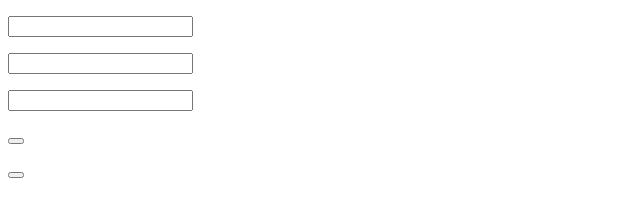
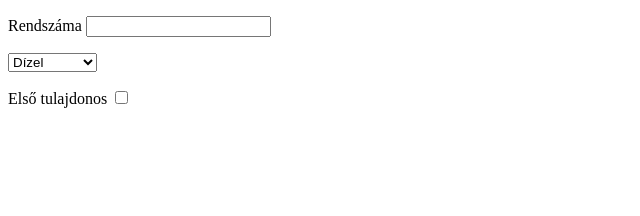
Before and after one commit to Meszarosistvan0828/doga20230920, a plain HTML site: page index.html in a window 1280 px wide. Shown: the whole page, without its empty margins (0-640 px from the left). Drawn offline with Linux system fonts and the light colour scheme.

Commit message:
haladunk

```diff
--- a/assets/js/main.js
+++ b/assets/js/main.js
@@ -0,0 +1,4 @@
+function elsotulaj()
+{
+    document.getElementById("")
+}
--- a/index.html
+++ b/index.html
@@ -8,12 +8,15 @@
 </head>
 <body>
 
-<p><input type="text"></p>
-<p><input type="text"></p>
-<p><input type="text"></p>
-<p><button></button></p>
-<p><button></button></p>
+<p>Rendszáma <input type="text"></p>
+<p><select name="" id="">
+    <option value="" id="dizel">Dízel</option>
+    <option value="" id="benzin">Benzin</option>
+    <option value="" id="elektromos">Elektromos</option>
+</select>
+</p>
 
+<p onclick="elsotulaj()">Első tulajdonos <input type="checkbox" value="1" id=""></p>
 
 </body>
 </html>
```
